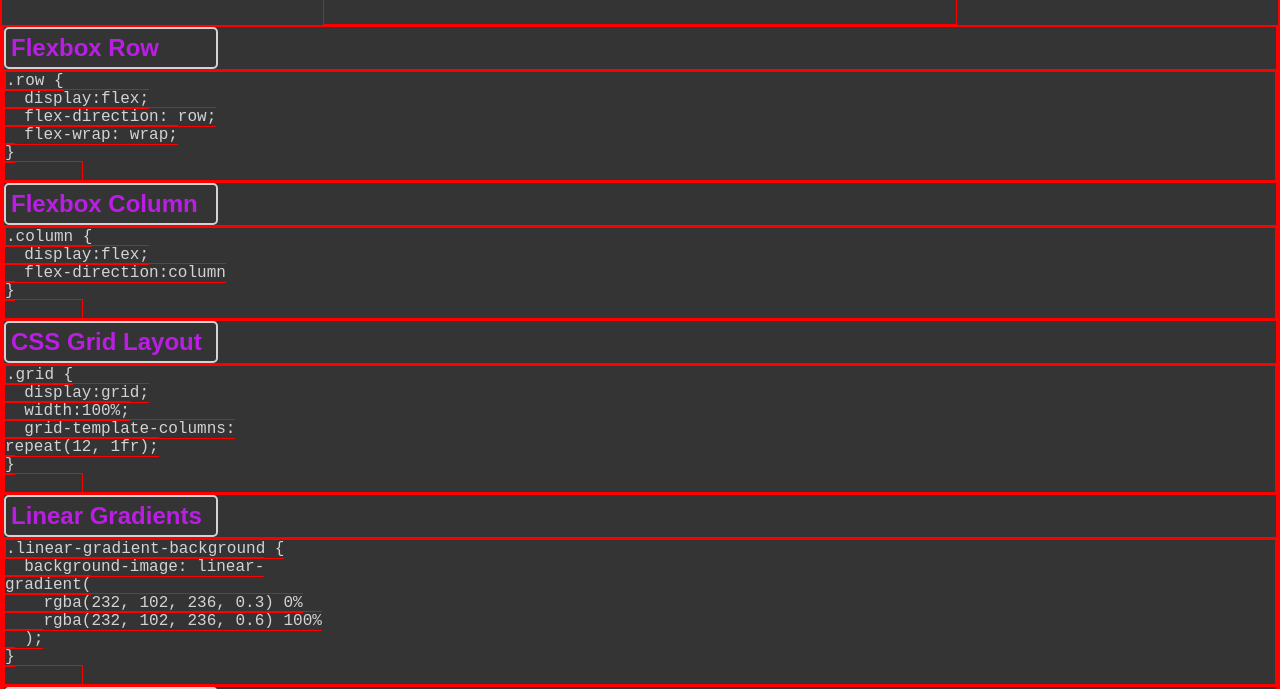
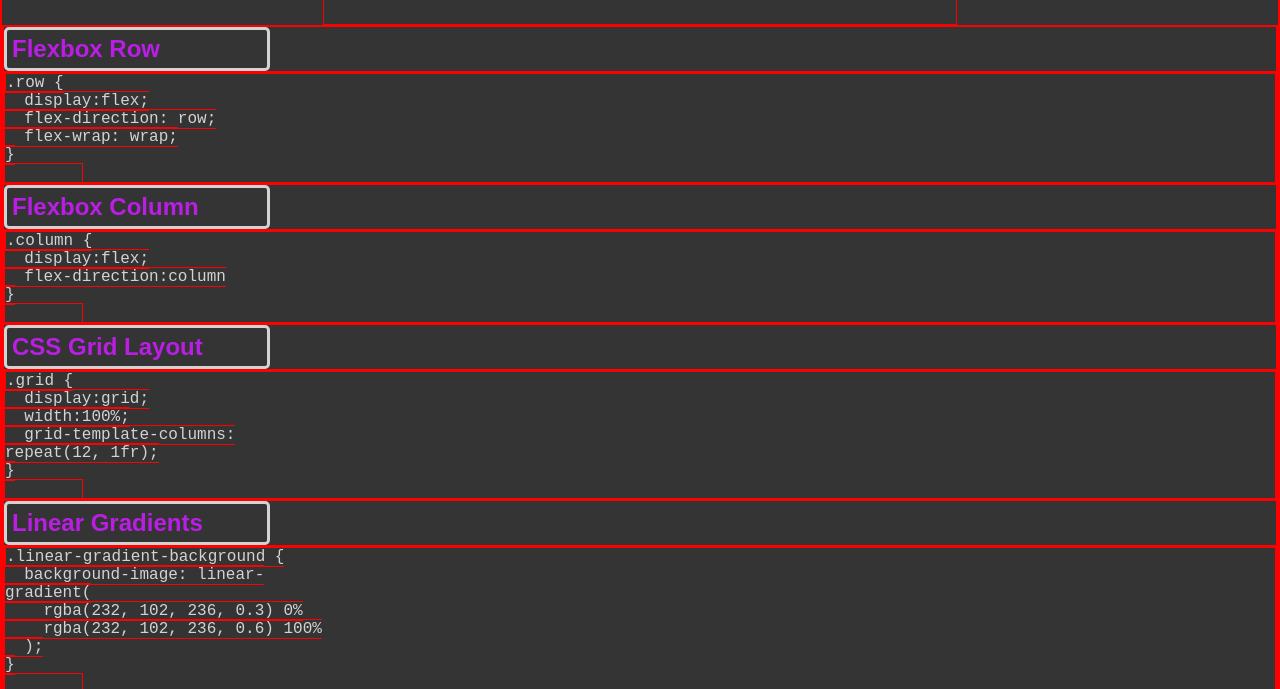
Before and after one commit to Flying-S-Ranch/css-cheat-sheet, a plain HTML site: page index.html in a window 1280 px wide. Shown: the part 111-800 px from the top of the page. Drawn offline with Linux system fonts and the light colour scheme.

Commit message:
adds style to h2 headings

```diff
--- a/Assets/style.css
+++ b/Assets/style.css
@@ -43,10 +43,10 @@ h1{
 }
 
 h2{
-    max-width: 200px;
+    max-width: 250px;
     font-size: 150%;
     padding: 5px;
-    border: 2px, solid, var(--light);
+    border: var(--light) 3px solid;
     border-radius: 5px;
 }
 
```
